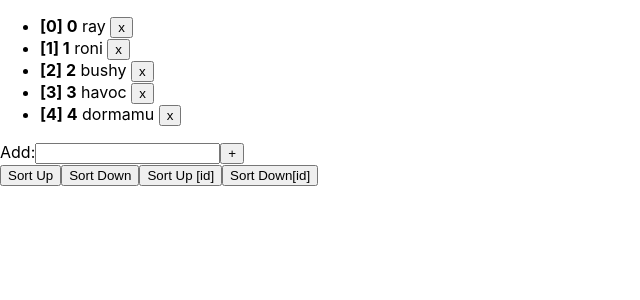
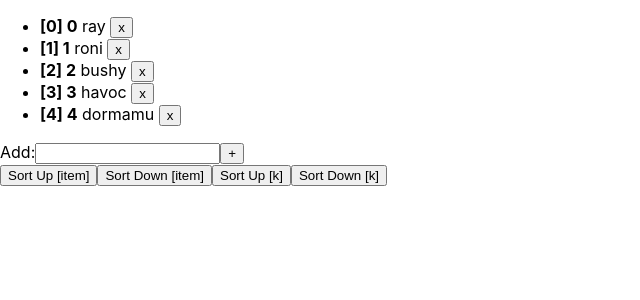
Before and after one commit to rmessina1010/auto_key_gen, a React (Create React App) app: page / in a window 1280 px wide. Shown: the top 300 px of the page, without its empty margins (0-640 px from the left). Built offline with nearby package versions, Linux system fonts and the light colour scheme.

Commit message:
Allows for render prop

```diff
--- a/src/components/list.js
+++ b/src/components/list.js
@@ -1,20 +1,20 @@
 import { useState, useRef } from 'react';
 import keyGen from '../helpers/keyGen.js';
 
-function List({ items, remove }) {
+function List({ render, items, remove }) {
 
-    return (
+    return (typeof render !== 'function') ? (
         <ul>
             {items.map((item, index) => <li key={item.k}><b>[{item.k}] {index}</b> {item.item} <button onClick={() => remove(index)}>x</button></li>)}
         </ul>
-    )
+    ) : render(items, remove)
 }
 
 function ListContainer({ list }) {
     let [items, setItems] = useState(list.map((item, k) => ({ item, k })));
     let [keyCount] = useState(keyGen('', items.length));
 
-    const newItem = useRef(null);
+    const newItem = useRef([]);
 
     const remove = (index) => {
         let newState = [...items];
@@ -41,15 +41,21 @@ function ListContainer({ list }) {
         setItems(newState);
     }
 
+    const kps = Object.keys(items[0]);
+
     return (
         <div>
             <List items={items} remove={remove} />
             <div>Add:<input name='newitem' ref={newItem} /><button onClick={() => add(newItem.current)}>+</button></div>
             <div>
-                <button onClick={() => { sortUp('item'); }}>Sort Up </button>
-                <button onClick={() => { sortDown('item'); }}>Sort Down</button>
-                <button onClick={() => { sortUp('k'); }}>Sort Up [id]</button>
-                <button onClick={() => { sortDown('k'); }}>Sort Down[id]</button>
+                {
+                    kps.map((keyName) =>
+                        <>
+                            <button onClick={() => { sortUp(keyName); }}>Sort Up [{keyName}] </button>
+                            <button onClick={() => { sortDown(keyName); }}>Sort Down [{keyName}]</button>
+                        </>
+                    )
+                }
             </div>
         </div>
     );
```
